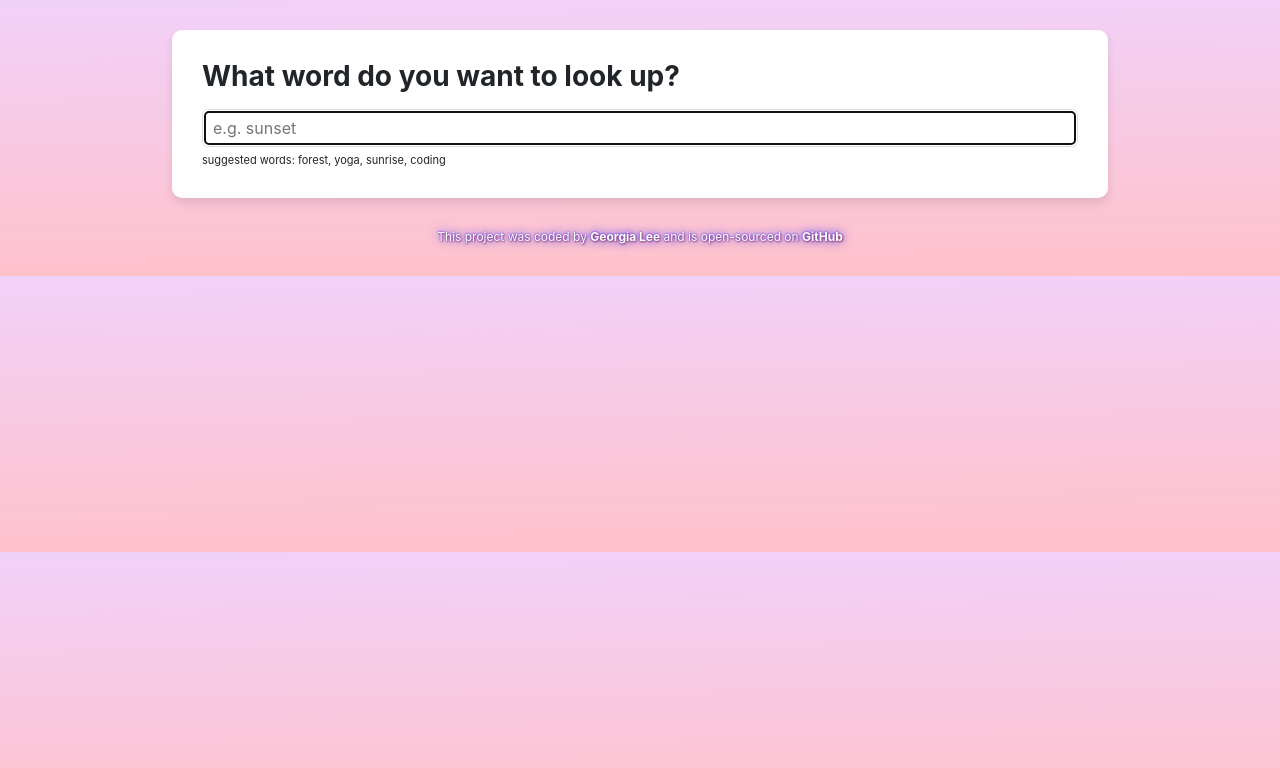
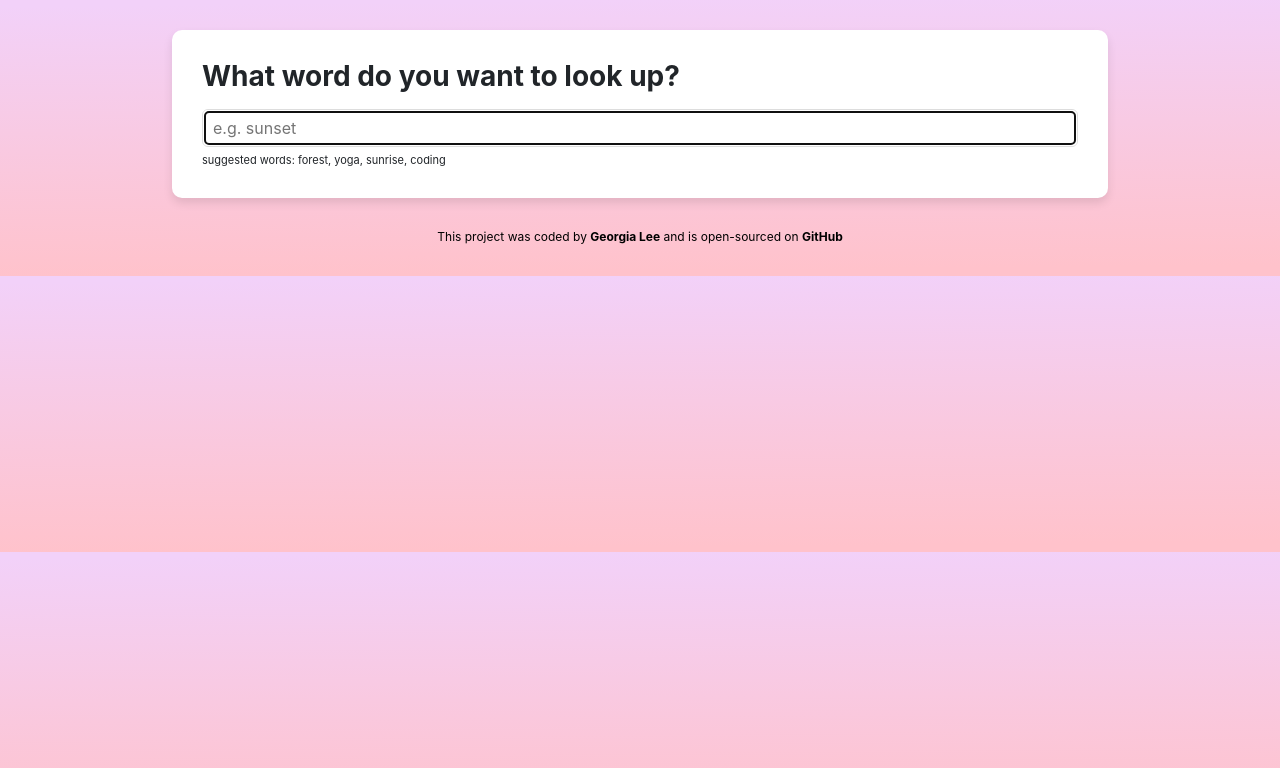
Before and after one commit to georgia-lee04/dictionary-app, a React (Create React App) app: page / in a window 1280 px wide. Shown: the top 768 px of the page. Built offline with nearby package versions, Linux system fonts and the light colour scheme; no server answers.

Commit message:
Updated css

```diff
--- a/src/App.css
+++ b/src/App.css
@@ -8,13 +8,13 @@ body {
 
 a {
   text-decoration: none;
-  color: white;
+  color: black;
   font-weight: bold;
-  text-shadow: 1px 1px 2px rgb(176, 81, 97), 0 0 1em blue, 0 0 0.2em blue;
+  transition: 200ms all ease-in-out;
 }
 
 a:hover {
-  color: rgb(250, 221, 250);
+  text-shadow: 1px 1px 2px #4d4ea5;
 }
 
 .App {
@@ -29,7 +29,6 @@ a:hover {
 .App-footer {
   text-align: center;
   margin: 30px 0;
-  color: white;
+  color: black;
   font-size: 12px;
-  text-shadow: 1px 1px 2px rgb(176, 81, 97), 0 0 1em blue, 0 0 0.2em blue;
 }
```
